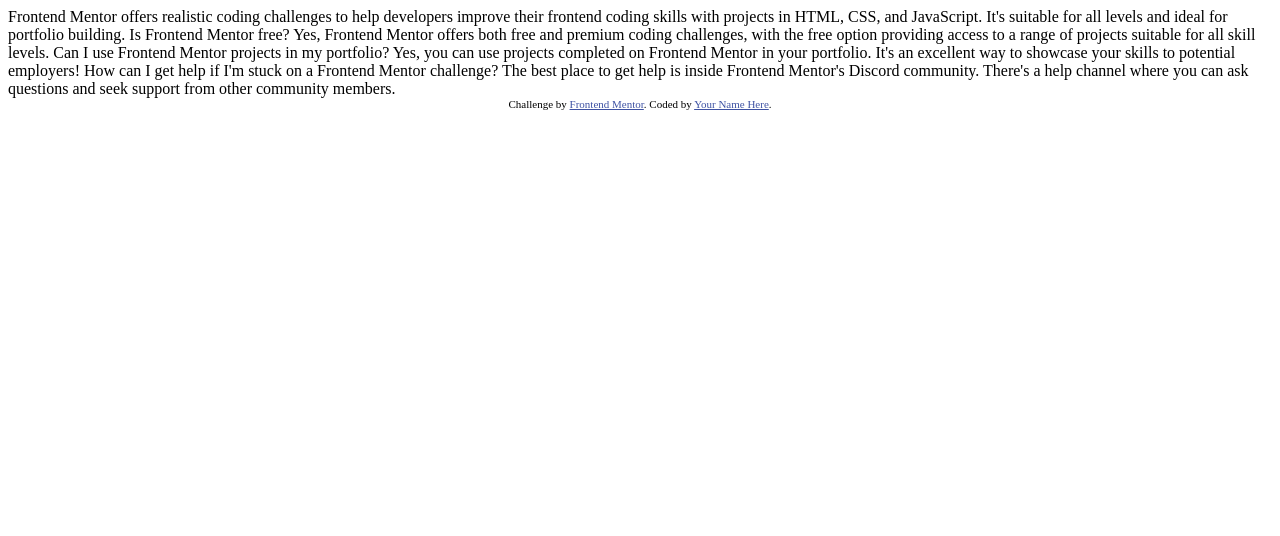
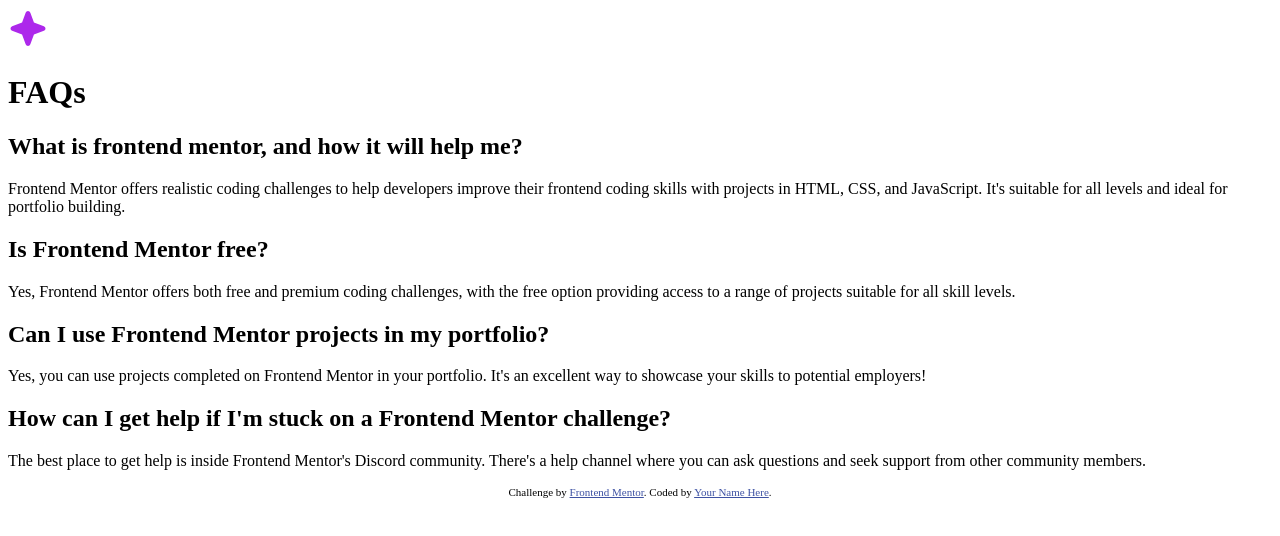
Before and after one commit to HossainRezayi/JavaScript-project, a plain HTML site: page faq-accordion-main/index.html in a window 1280 px wide. Drawn offline with Linux system fonts and the light colour scheme.

Commit message:
Adding the html part of the faq project

```diff
--- a/faq-accordion-main/index.html
+++ b/faq-accordion-main/index.html
@@ -1,43 +1,84 @@
 <!DOCTYPE html>
 <html lang="en">
   <head>
-  <meta charset="UTF-8">
-  <meta name="viewport" content="width=device-width, initial-scale=1.0"> <!-- displays site properly based on user's device -->
+    <meta charset="UTF-8" />
+    <meta name="viewport" content="width=device-width, initial-scale=1.0" />
+    <!-- displays site properly based on user's device -->
 
-  <link rel="icon" type="image/png" sizes="32x32" href="./assets/images/favicon-32x32.png">
+    <link
+      rel="icon"
+      type="image/png"
+      sizes="32x32"
+      href="./assets/images/favicon-32x32.png"
+    />
 
     <title>Frontend Mentor | FAQ accordion</title>
 
     <!-- Feel free to remove these styles or customise in your own stylesheet 👍 -->
     <style>
-    .attribution { font-size: 11px; text-align: center; }
-    .attribution a { color: hsl(228, 45%, 44%); }
+      .attribution {
+        font-size: 11px;
+        text-align: center;
+      }
+      .attribution a {
+        color: hsl(228, 45%, 44%);
+      }
     </style>
   </head>
   <body>
-  Frontend Mentor offers realistic coding challenges to help developers improve their
-  frontend coding skills with projects in HTML, CSS, and JavaScript. It's suitable for
-  all levels and ideal for portfolio building.
-
-  Is Frontend Mentor free?
-
-  Yes, Frontend Mentor offers both free and premium coding challenges, with the free
-  option providing access to a range of projects suitable for all skill levels.
-
+    <div class="content">
+      <div class="items">
+        <div class="heading">
+          <img src="assets/images/icon-star.svg" alt="Star icon" />
+          <h1 class="heading-primary">FAQs</h1>
+        </div>
+        <div class="item__inner">
+          <h2 class="heading-secondry">
+            What is frontend mentor, and how it will help me?
+          </h2>
+          <p class="paragraph">
+            Frontend Mentor offers realistic coding challenges to help
+            developers improve their frontend coding skills with projects in
+            HTML, CSS, and JavaScript. It's suitable for all levels and ideal
+            for portfolio building.
+          </p>
+        </div>
+        <div class="item__inner">
+          <h2 class="heading-secondry">Is Frontend Mentor free?</h2>
+          <p class="paragraph">
+            Yes, Frontend Mentor offers both free and premium coding challenges,
+            with the free option providing access to a range of projects
+            suitable for all skill levels.
+          </p>
+        </div>
+        <div class="item__inner">
+          <h2 class="heading-secondry">
             Can I use Frontend Mentor projects in my portfolio?
-
-  Yes, you can use projects completed on Frontend Mentor in your portfolio. It's an excellent
-  way to showcase your skills to potential employers!
-
+          </h2>
+          <p class="paragraph">
+            Yes, you can use projects completed on Frontend Mentor in your
+            portfolio. It's an excellent way to showcase your skills to
+            potential employers!
+          </p>
+        </div>
+        <div class="item__inner">
+          <h2 class="heading-secondry">
             How can I get help if I'm stuck on a Frontend Mentor challenge?
-
-  The best place to get help is inside Frontend Mentor's Discord community. There's a help
-  channel where you can ask questions and seek support from other community members.
-
+          </h2>
+          <p class="paragraph">
+            The best place to get help is inside Frontend Mentor's Discord
+            community. There's a help channel where you can ask questions and
+            seek support from other community members.
+          </p>
+        </div>
+      </div>
+    </div>
 
     <div class="attribution">
-    Challenge by <a href="https://www.frontendmentor.io?ref=challenge" target="_blank">Frontend Mentor</a>.
-    Coded by <a href="#">Your Name Here</a>.
+      Challenge by
+      <a href="https://www.frontendmentor.io?ref=challenge" target="_blank"
+        >Frontend Mentor</a
+      >. Coded by <a href="#">Your Name Here</a>.
     </div>
   </body>
 </html>
```
Lines whose indentation alone changed are shown as unchanged.
